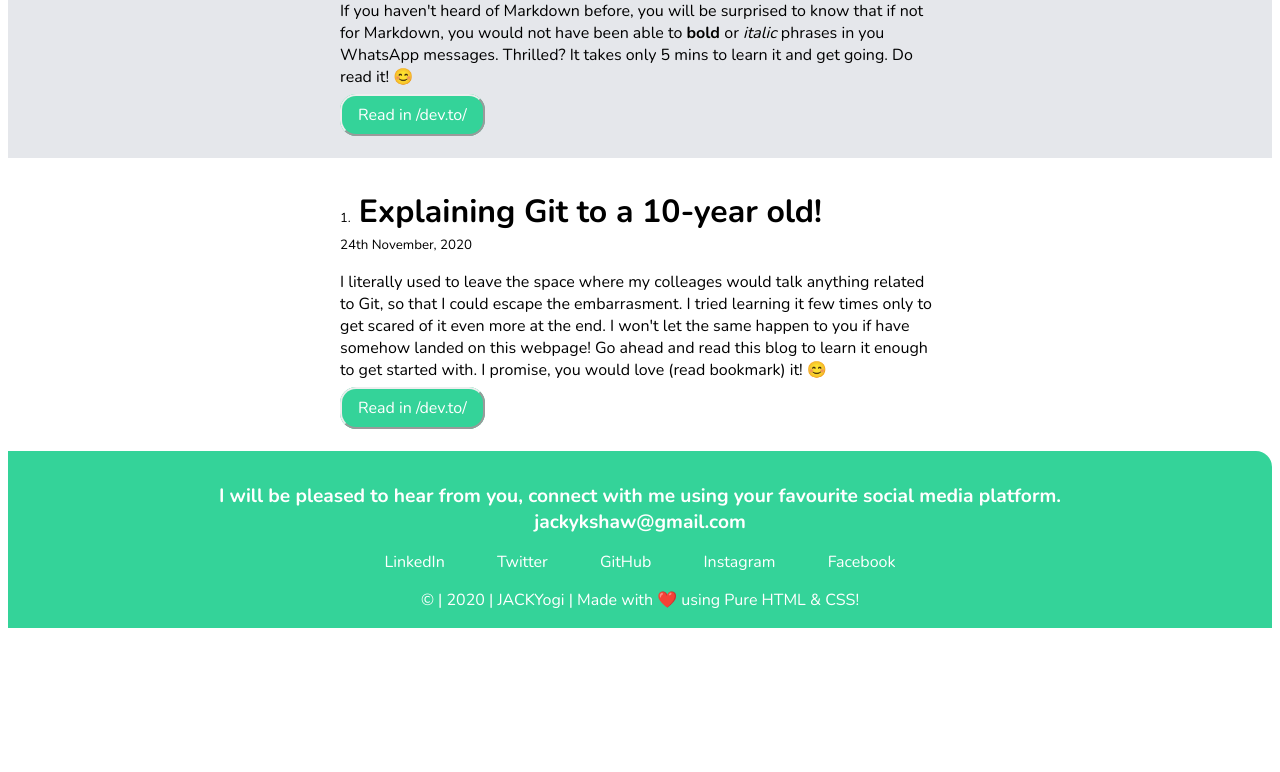
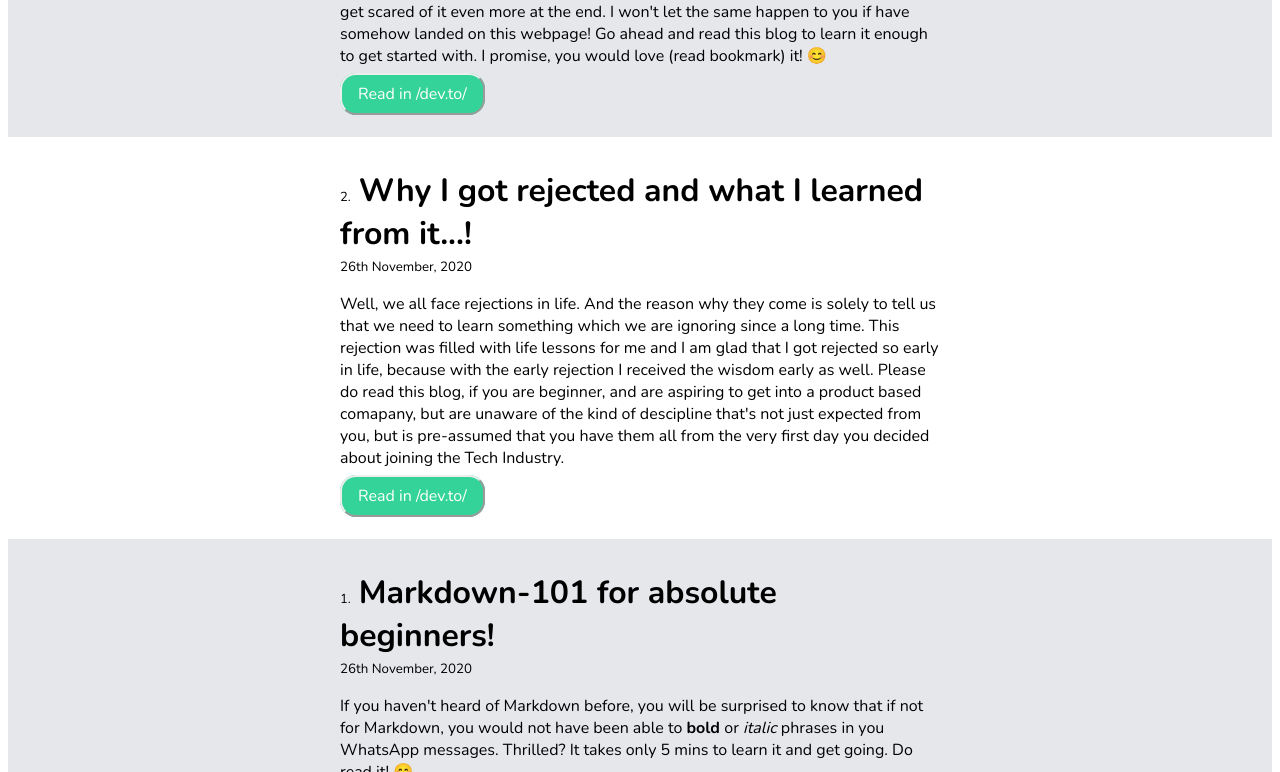
Before and after one commit to JackyKumarShaw/jackyshaw-portfolio, a plain HTML site: page blogs/blogs.html in a window 1280 px wide. Shown: the part 760-1532 px from the top of the page. Before the commit the page ends 1396 px from the top, so only its background shows below. Drawn offline with nearby package versions, Linux system fonts and the light colour scheme.

Commit message:
some corrections

```diff
--- a/blogs/blogs.html
+++ b/blogs/blogs.html
@@ -41,7 +41,37 @@
 
     <section class="section ow">
         <div class="container container-center">
-            <h1 class="proj-header"><span style="font-size: small; font-weight: normal;">2. </span>Markdown-101 for
+            <h1 class="proj-header"><span style="font-size: small; font-weight: normal;">3. </span>Explaining Git to a
+                10-year old!</h1>
+            <small>12th February, 2020</small>
+            <p>
+                I literally used to leave the space where my colleages would talk anything related to Git, so that I
+                could escape the embarrasment. I tried learning it few times only to get scared of it even more at the
+                end. I won't let the same happen to you if have somehow landed on this webpage! Go ahead and read this
+                blog to learn it enough to get started with. I promise, you would love (read bookmark) it! 😊
+            </p>
+            <a class="links link-primary" href="https://dev.to/jackykumarshaw/explaining-git-to-a-10-year-old-3kn0"
+                target="_blank">Read in /dev.to/</a>
+            <!-- <a class="links link-secondary" href="/blogs/blogs.html" target="_blank">Read Here!</a> -->
+        </div>
+    </section>
+
+    <section class="section">
+        <div class="container container-center">
+            <h1 class="proj-header"><span style="font-size: small; font-weight: normal;">2. </span>Why I got rejected and what I learned from it...!</h1>
+            <small>26th November, 2020</small>
+            <p>
+                Well, we all face rejections in life. And the reason why they come is solely to tell us that we need to learn something which we are ignoring since a long time. This rejection was filled with life lessons for me and I am glad that I got rejected so early in life, because with the early rejection I received the wisdom early as well. Please do read this blog, if you are beginner, and are aspiring to get into a product based comapany, but are unaware of the kind of descipline that's not just expected from you, but is pre-assumed that you have them all from the very first day you decided about joining the Tech Industry.
+            </p>
+            <a class="links link-primary" href="https://dev.to/jackykumarshaw/markdown-101-48bh" target="_blank">Read in
+                /dev.to/</a>
+            <!-- <a class="links link-secondary" href="/blogs/blogs.html" target="_blank">Read Here!</a> -->
+        </div>
+    </section>
+
+    <section class="section ow">
+        <div class="container container-center">
+            <h1 class="proj-header"><span style="font-size: small; font-weight: normal;">1. </span>Markdown-101 for
                 absolute beginners!</h1>
             <small>26th November, 2020</small>
             <p>
@@ -51,23 +81,6 @@
             </p>
             <a class="links link-primary" href="https://dev.to/jackykumarshaw/markdown-101-48bh" target="_blank">Read in
                 /dev.to/</a>
-            <!-- <a class="links link-secondary" href="/blogs/blogs.html" target="_blank">Read Here!</a> -->
-        </div>
-    </section>
-
-    <section class="section">
-        <div class="container container-center">
-            <h1 class="proj-header"><span style="font-size: small; font-weight: normal;">1. </span>Explaining Git to a
-                10-year old!</h1>
-            <small>24th November, 2020</small>
-            <p>
-                I literally used to leave the space where my colleages would talk anything related to Git, so that I
-                could escape the embarrasment. I tried learning it few times only to get scared of it even more at the
-                end. I won't let the same happen to you if have somehow landed on this webpage! Go ahead and read this
-                blog to learn it enough to get started with. I promise, you would love (read bookmark) it! 😊
-            </p>
-            <a class="links link-primary" href="https://dev.to/jackykumarshaw/explaining-git-to-a-10-year-old-3kn0"
-                target="_blank">Read in /dev.to/</a>
             <!-- <a class="links link-secondary" href="/blogs/blogs.html" target="_blank">Read Here!</a> -->
         </div>
     </section>
```
